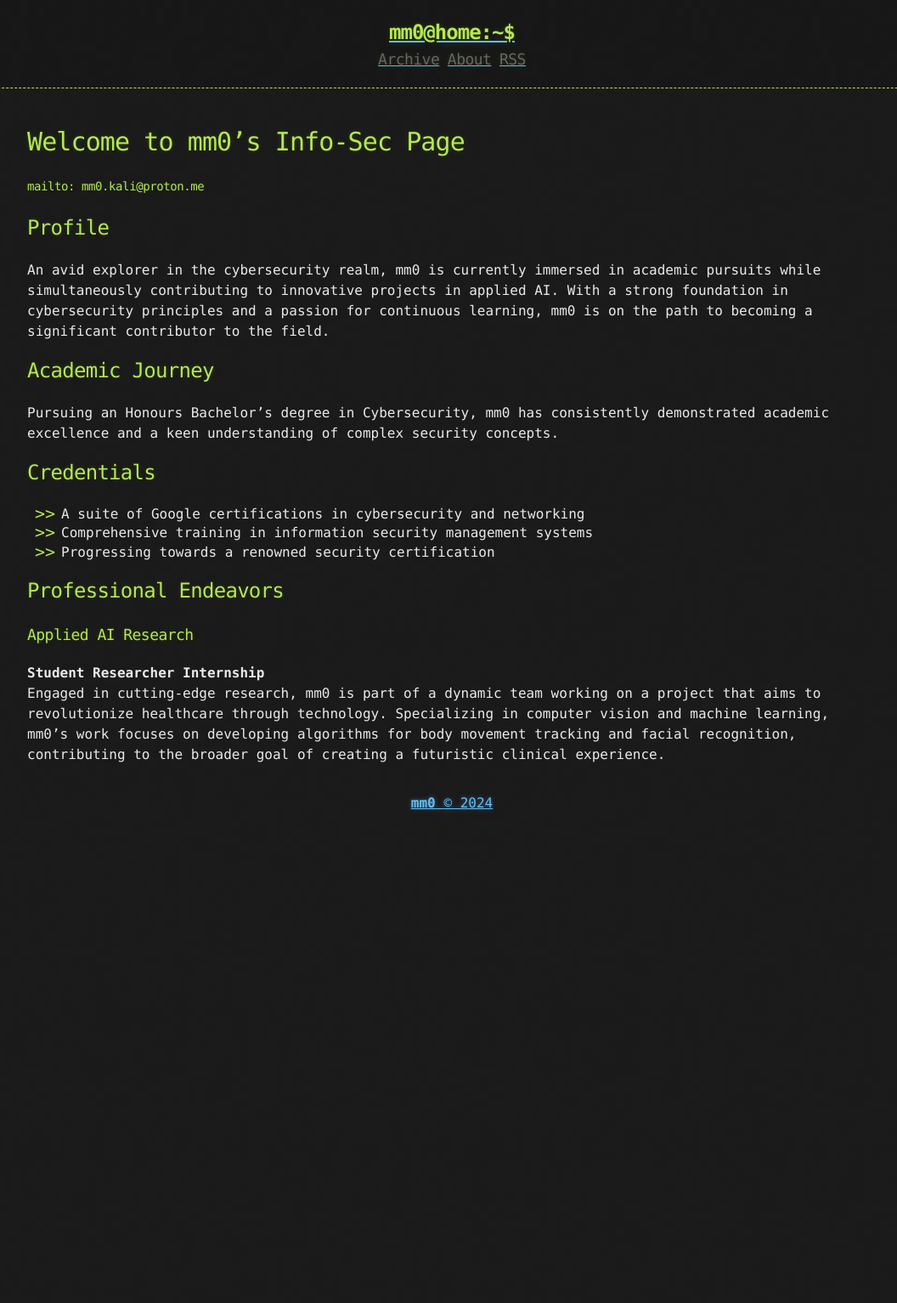
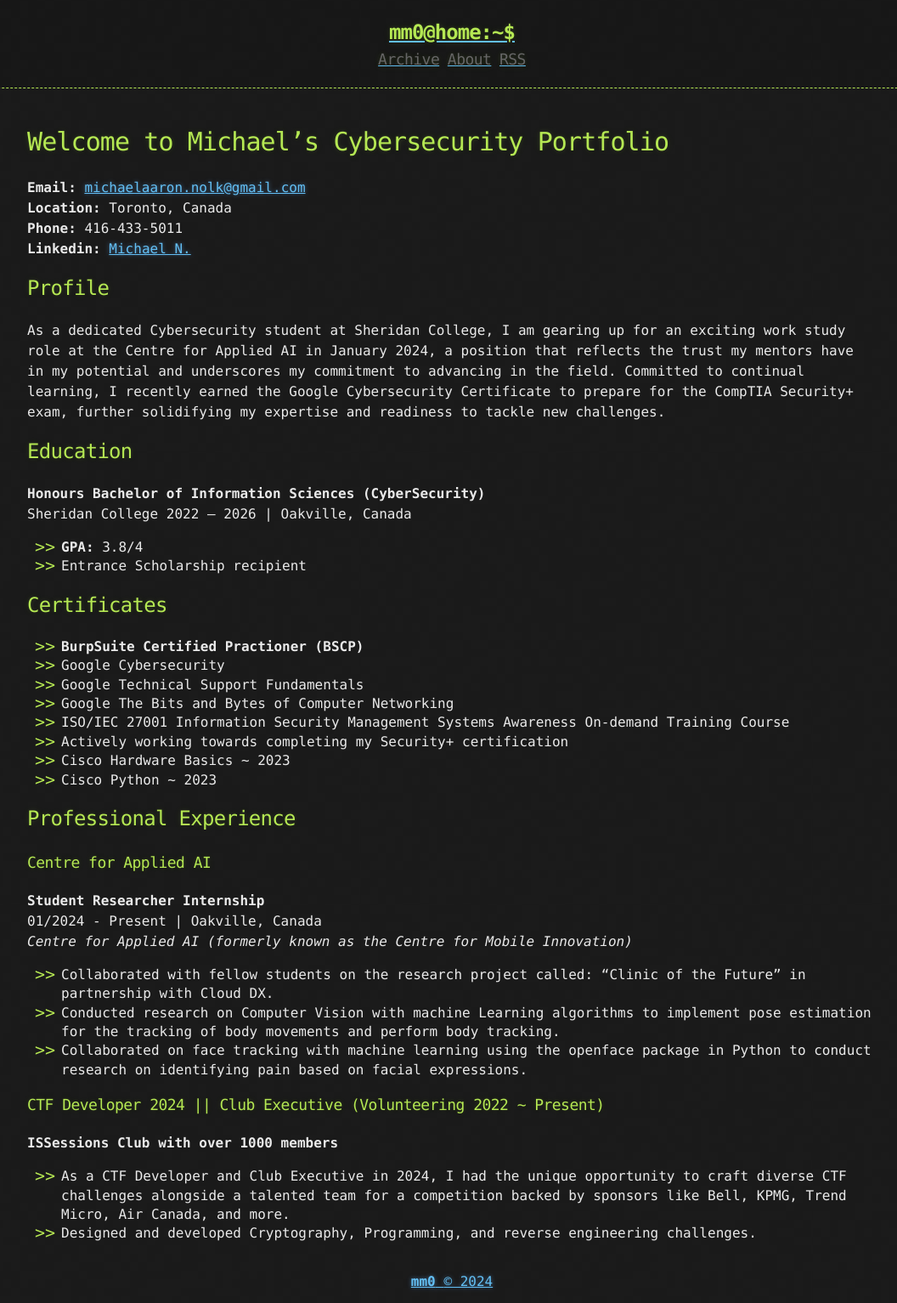
Before and after one commit to Mmo-kali/mmo-kali.github.io, a Jekyll site: the page built from about.md, in a window 1280 px wide. Shown: the whole page at 85% size, without its empty margins (108-1164 px from the left). Built offline with Jekyll 4.4.1, drawn with Linux system fonts in a browser that asks for light colours; our own code applies the rules of GitHub Pages for plain Markdown files; before the commit the page ends 970 px from its top, so only the background shows below that.

Commit message:
Update about.md

```diff
--- a/about.md
+++ b/about.md
@@ -1,30 +1,48 @@
 ---
-layout: page
-title: About
+layout: default
 ---
 
+# Welcome to Michael's Cybersecurity Portfolio
 
-# Welcome to mm0's Info-Sec Page
-#### mailto: mm0.kali@proton.me
+**Email:** [michaelaaron.nolk@gmail.com](mailto:michaelaaron.nolk@gmail.com)
+**Location:** Toronto, Canada
+**Phone:** 416-433-5011
+**Linkedin:** [Michael N.](https://www.linkedin.com/in/michael-n12345/)
+
 ## Profile
 
+As a dedicated Cybersecurity student at Sheridan College, I am gearing up for an exciting work study role at the Centre for Applied AI in January 2024, a position that reflects the trust my mentors have in my potential and underscores my commitment to advancing in the field. Committed to continual learning, I recently earned the Google Cybersecurity Certificate to prepare for the CompTIA Security+ exam, further solidifying my expertise and readiness to tackle new challenges.
 
+## Education
 
-An avid explorer in the cybersecurity realm, mm0 is currently immersed in academic pursuits while simultaneously contributing to innovative projects in applied AI. With a strong foundation in cybersecurity principles and a passion for continuous learning, mm0 is on the path to becoming a significant contributor to the field.
+**Honours Bachelor of Information Sciences (CyberSecurity)**
+Sheridan College 2022 – 2026 | Oakville, Canada
+- **GPA:** 3.8/4
+- Entrance Scholarship recipient
 
-## Academic Journey
+## Certificates
+- **BurpSuite Certified Practioner (BSCP)**
+- Google Cybersecurity
+- Google Technical Support Fundamentals
+- Google The Bits and Bytes of Computer Networking
+- ISO/IEC 27001 Information Security Management Systems Awareness On-demand Training Course
+- Actively working towards completing my Security+ certification
+- Cisco Hardware Basics ~ 2023
+- Cisco Python ~ 2023
 
-Pursuing an Honours Bachelor's degree in Cybersecurity, mm0 has consistently demonstrated academic excellence and a keen understanding of complex security concepts.
+## Professional Experience
 
-## Credentials
-
-- A suite of Google certifications in cybersecurity and networking
-- Comprehensive training in information security management systems
-- Progressing towards a renowned security certification
-
-## Professional Endeavors
-
-### Applied AI Research
+### Centre for Applied AI
 
 **Student Researcher Internship**
-Engaged in cutting-edge research, mm0 is part of a dynamic team working on a project that aims to revolutionize healthcare through technology. Specializing in computer vision and machine learning, mm0's work focuses on developing algorithms for body movement tracking and facial recognition, contributing to the broader goal of creating a futuristic clinical experience.
+01/2024 - Present | Oakville, Canada
+*Centre for Applied AI (formerly known as the Centre for Mobile Innovation)*
+- Collaborated with fellow students on the research project called: "Clinic of the Future" in partnership with Cloud DX.
+- Conducted research on Computer Vision with machine Learning algorithms to implement pose estimation for the tracking of body movements and perform body tracking.
+- Collaborated on face tracking with machine learning using the openface package in Python to conduct research on identifying pain based on facial expressions.
+
+### CTF Developer 2024 || Club Executive (Volunteering 2022 ~ Present)
+
+**ISSessions Club with over 1000 members**
+- As a CTF Developer and Club Executive in 2024, I had the unique opportunity to craft diverse CTF challenges alongside a talented team for a competition backed by sponsors like Bell, KPMG, Trend Micro, Air Canada, and more.
+- Designed and developed Cryptography, Programming, and reverse engineering challenges.
```
